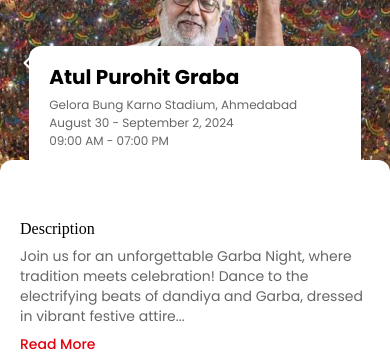
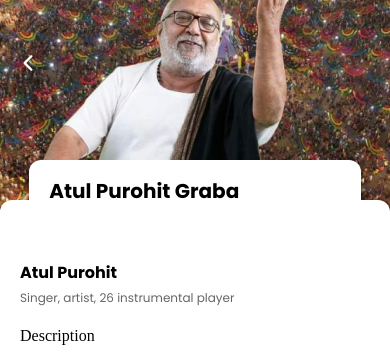
Before and after one commit to Barodaweb-1foodpot/HiIndia_App, a React Native app: screen /Home in a window 390 px wide. Shown: the top 355 px of the page. Built offline with nearby package versions, Linux system fonts and the light colour scheme.

Commit message:
event page updates

```diff
--- a/src/screens/EventsDetail.js
+++ b/src/screens/EventsDetail.js
@@ -14,7 +14,7 @@ import MapView, { Marker } from "react-native-maps";
 
 const { width, height } = Dimensions.get("window");
 
-const EventsDetail = ({ navigation }) => {
+export default function EventsDetail({ navigation }) {
   // Toggle for "Read More" in Description
   const [readMore, setReadMore] = useState(false);
 
@@ -41,7 +41,7 @@ Join us for an unforgettable Garba Night, where tradition meets celebration! Dan
     <View style={styles.rootContainer}>
       <StatusBar barStyle="light-content" />
 
-      {/* Top Section (Black Background + Event Image + Back Button) */}
+      {/* Top Section (Black background + Image + Back Button) */}
       <View style={styles.topSection}>
         <TouchableOpacity
           style={styles.backButton}
@@ -54,36 +54,38 @@ Join us for an unforgettable Garba Night, where tradition meets celebration! Dan
           <Ionicons name="chevron-back" size={24} color="#FFF" />
         </TouchableOpacity>
 
+        {/* Event Image */}
         <Image
           source={require("../../assets/Atul_bhai.png")} // <-- Update path
           style={styles.topImage}
           resizeMode="cover"
         />
 
-        {/* Bridging Card (half on image, half on white) */}
+        {/* Bridging Card (like SignUpPage) */}
         <View style={styles.headerCard}>
           <Text style={styles.headerCardTitle}>Atul Purohit Graba</Text>
           <Text style={styles.headerCardSubtitle}>
-            Gelora Bung Karno Stadium, Ahmedabad
-            {"\n"}August 30 - September 2, 2024
-            {"\n"}09:00 AM - 07:00 PM
-          </Text>
-
-          <View style={styles.divider} />
-
-          <Text style={styles.artistName}>Atul Purohit</Text>
-          <Text style={styles.artistDetail}>
-            Singer, artist, 26 instrumental player
+            Gelora Bung Karno Stadium, Ahmedabad{"\n"}
+            August 30 - September 2, 2024{"\n"}
+            09:00 AM - 07:00 PM
           </Text>
         </View>
       </View>
 
-      {/* White Container */}
+      {/* White Container Below */}
       <View style={styles.whiteContainer}>
         <ScrollView
           contentContainerStyle={styles.scrollViewContent}
           showsVerticalScrollIndicator={false}
         >
+          {/* Artist Info */}
+          <View style={styles.artistInfoContainer}>
+            <Text style={styles.artistName}>Atul Purohit</Text>
+            <Text style={styles.artistDetail}>
+              Singer, artist, 26 instrumental player
+            </Text>
+          </View>
+
           {/* Description Section */}
           <View style={styles.sectionContainer}>
             <Text style={styles.sectionTitle}>Description</Text>
@@ -189,7 +191,7 @@ Join us for an unforgettable Garba Night, where tradition meets celebration! Dan
             </View>
           )}
 
-          {/* Extra space so content isn't hidden behind the fixed bottom bar */}
+          {/* Extra space so content isn't hidden by the fixed bottom bar */}
           <View style={{ height: 100 }} />
         </ScrollView>
 
@@ -203,21 +205,21 @@ Join us for an unforgettable Garba Night, where tradition meets celebration! Dan
       </View>
     </View>
   );
-};
+}
 
-export default EventsDetail;
-
+// ====== STYLES ======
 const styles = StyleSheet.create({
   rootContainer: {
     flex: 1,
-    backgroundColor: "#000000", // black background to match top section
+    backgroundColor: "#000000",
   },
+  // Top black section + image
   topSection: {
-    position: "relative",
     backgroundColor: "#000",
-    height: 200, // Adjust as needed
+    height: 240, // Adjust as needed
     alignItems: "center",
     justifyContent: "center",
+    position: "relative",
   },
   backButton: {
     position: "absolute",
@@ -229,9 +231,11 @@ const styles = StyleSheet.create({
     width: "100%",
     height: "100%",
   },
+
+  // The bridging card (like in SignUpPage)
   headerCard: {
     position: "absolute",
-    bottom: -40, // negative margin to overlap white container
+    bottom: -40, // negative to overlap white container
     alignSelf: "center",
     backgroundColor: "#FFFFFF",
     borderRadius: 12,
@@ -256,39 +260,39 @@ const styles = StyleSheet.create({
     fontFamily: "Poppins-Regular",
     color: "#666666",
     lineHeight: 18,
-    marginBottom: 10,
   },
-  divider: {
-    height: 1,
-    backgroundColor: "#E0E0E0",
-    marginVertical: 10,
+
+  // White container below bridging card
+  whiteContainer: {
+    flex: 1,
+    backgroundColor: "#FFFFFF",
+    marginTop: -40, // pull it up so the card overlaps
+    borderTopLeftRadius: 12,
+    borderTopRightRadius: 12,
+  },
+  scrollViewContent: {
+    paddingHorizontal: 20,
+    paddingTop: 60, // space for bridging card
+    paddingBottom: 20,
+  },
+
+  // Artist Info
+  artistInfoContainer: {
+    marginBottom: 20,
   },
   artistName: {
-    fontSize: 14,
+    fontSize: 16,
     fontFamily: "Poppins-Bold",
     color: "#000000",
+    marginBottom: 4,
   },
   artistDetail: {
     fontSize: 12,
     fontFamily: "Poppins-Regular",
     color: "#666666",
-    marginTop: 4,
   },
 
-  whiteContainer: {
-    flex: 1,
-    backgroundColor: "#FFFFFF",
-    marginTop: -40, // Pull up to align with the bridging card
-    borderTopLeftRadius: 12,
-    borderTopRightRadius: 12,
-  },
-  scrollViewContent: {
-    paddingHorizontal: 20,
-    paddingTop: 60, // Enough space for bridging card
-    paddingBottom: 20,
-  },
-
-  // Sections
+  // Description, Venue & Location, etc.
   sectionContainer: {
     marginBottom: 20,
   },
@@ -348,7 +352,7 @@ const styles = StyleSheet.create({
     fontFamily: "Poppins-SemiBold",
   },
 
-  // Catalogue (PDF)
+  // Catalogue
   catalogueContainer: {
     marginBottom: 20,
   },
```
